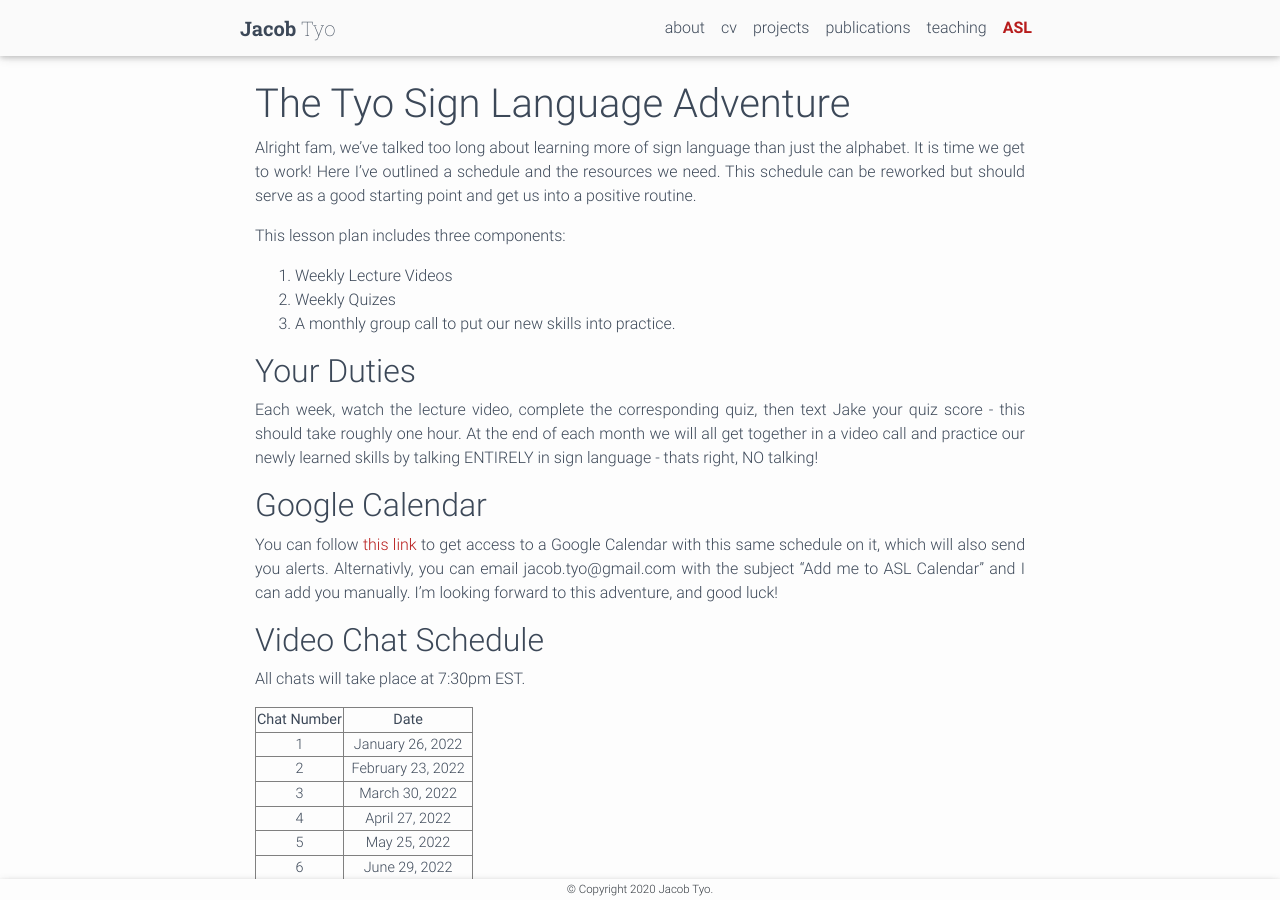
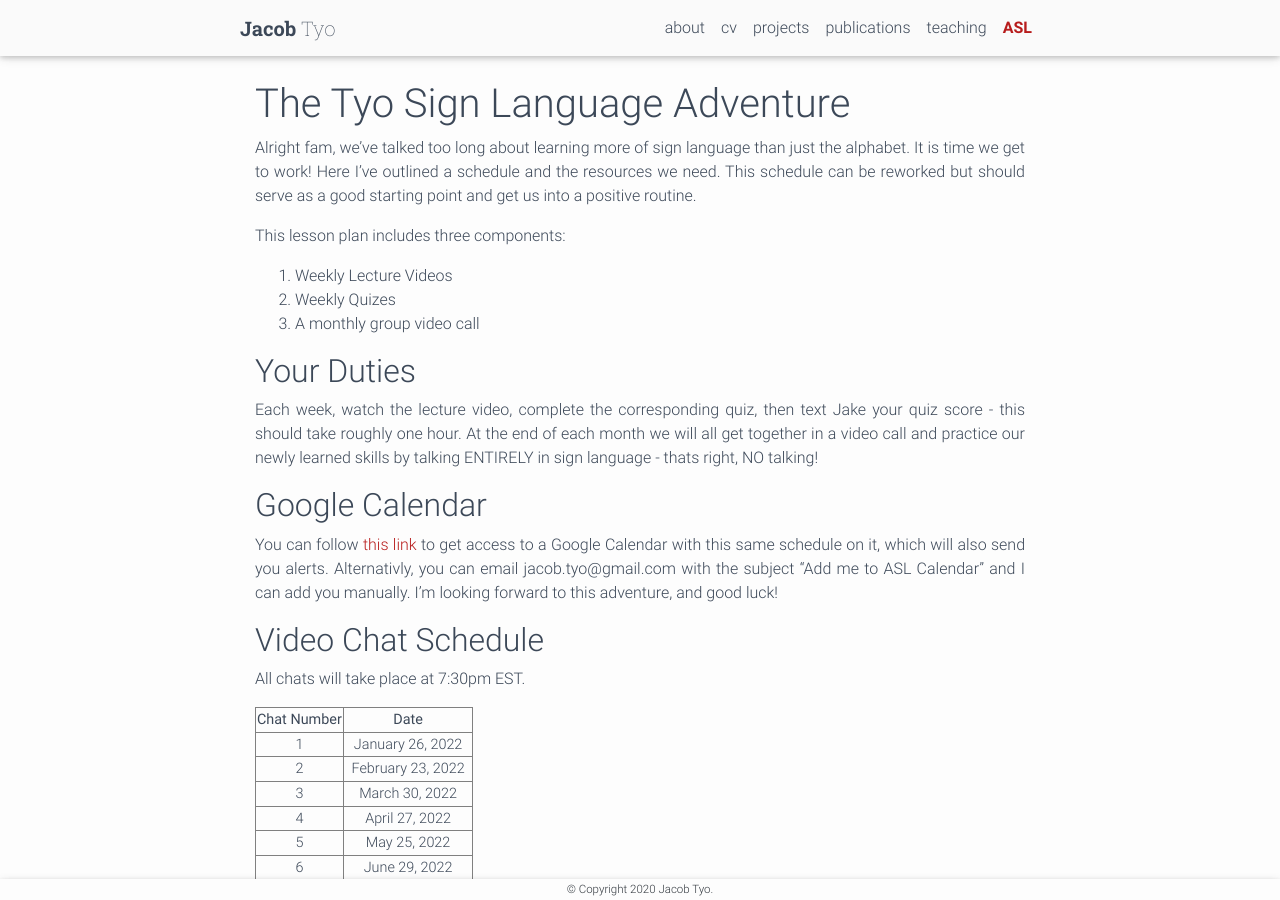
Before and after one commit to JacobTyo/jacobtyo.github.io, a Jekyll site: the page built from _pages/06_ASL.md, in a window 1280 px wide and 900 px high. Built offline with Jekyll 4.4.1, drawn with Linux system fonts in a browser that asks for light colours.

Commit message:
small wording change

```diff
--- a/_pages/06_ASL.md
+++ b/_pages/06_ASL.md
@@ -19,7 +19,7 @@ Alright fam, we've talked too long about learning more of sign language than jus
 This lesson plan includes three components:
 1. Weekly Lecture Videos
 2. Weekly Quizes
-3. A monthly group call to put our new skills into practice.
+3. A monthly group video call
 
 ## Your Duties
 
```
